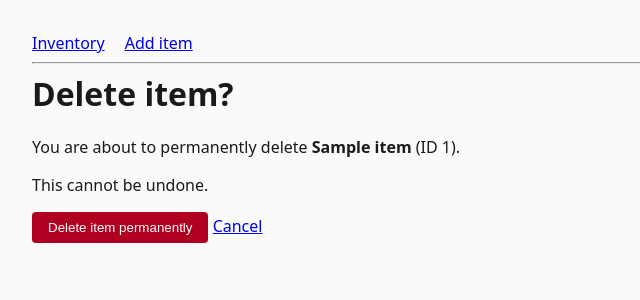
After one commit to peralese/inventory-capture, a FastAPI app: template app/templates/delete_item.html in a window 1280 px wide. The commit adds this page. Shown: the top 300 px of the page, without its empty margins (0-640 px from the left). Run offline with FastAPI, Linux system fonts and the light colour scheme; the template is opened without the code that fills it: most values are stand-ins (such as "Sample title", 1, 10 or a date in 2020).

Commit message:
Add item deletion with confirmation and ignore local imports

```diff
--- a/app/db.py
+++ b/app/db.py
@@ -213,3 +213,8 @@ def quick_update_item(conn: sqlite3.Connection, item_id: str, availability_statu
 def item_id_exists(conn: sqlite3.Connection, item_id: str) -> bool:
     row = conn.execute("SELECT 1 FROM items WHERE item_id = ?", (item_id,)).fetchone()
     return row is not None
+
+
+def delete_item(conn: sqlite3.Connection, item_id: str):
+    conn.execute("DELETE FROM items WHERE item_id = ?", (item_id,))
+    conn.commit()
--- a/app/main.py
+++ b/app/main.py
@@ -248,3 +248,27 @@ def quick_update(
     return RedirectResponse(
         url=f"/{_filter_query(return_status, return_location)}", status_code=303
     )
+
+
+@app.get("/items/{item_id}/delete")
+def delete_item_form(request: Request, item_id: str):
+    conn = db.get_connection()
+    try:
+        item = db.get_item(conn, item_id)
+    finally:
+        conn.close()
+    if item is None:
+        return RedirectResponse(url="/", status_code=303)
+    return templates.TemplateResponse(
+        "delete_item.html", {"request": request, "item": item}
+    )
+
+
+@app.post("/items/{item_id}/delete")
+def delete_item(item_id: str):
+    conn = db.get_connection()
+    try:
+        db.delete_item(conn, item_id)
+    finally:
+        conn.close()
+    return RedirectResponse(url="/", status_code=303)
--- a/app/templates/base.html
+++ b/app/templates/base.html
@@ -20,6 +20,8 @@
     .error { color: #b00020; font-weight: 600; }
     .btn { display: inline-block; padding: 0.5rem 1rem; background: #2563eb; color: #fff; text-decoration: none; border-radius: 4px; border: none; cursor: pointer; }
     select.quick { font-size: 0.85rem; }
+    .danger-link { color: #b00020; margin-left: 0.75rem; }
+    .btn-danger { background: #b00020; }
   </style>
 </head>
 <body>
--- /dev/null
+++ b/app/templates/delete_item.html
@@ -0,0 +1,11 @@
+{% extends "base.html" %}
+{% block title %}Delete Item{% endblock %}
+{% block content %}
+<h1>Delete item?</h1>
+<p>You are about to permanently delete <strong>{{ item['name'] }}</strong> (ID {{ item['item_id'] }}).</p>
+<p>This cannot be undone.</p>
+<form method="post" action="/items/{{ item['item_id'] }}/delete">
+  <button class="btn btn-danger" type="submit">Delete item permanently</button>
+  <a href="/">Cancel</a>
+</form>
+{% endblock %}
--- a/app/templates/index.html
+++ b/app/templates/index.html
@@ -73,7 +73,10 @@
       <td>{{ item['condition'] or '' }}</td>
       <td>{{ 'Yes' if item['photo_on_file'] else 'No' }}</td>
       <td>{{ item['notes'] or '' }}</td>
-      <td><a href="/items/{{ item['item_id'] }}/edit">Edit</a></td>
+      <td>
+        <a href="/items/{{ item['item_id'] }}/edit">Edit</a>
+        <a class="danger-link" href="/items/{{ item['item_id'] }}/delete">Delete</a>
+      </td>
     </tr>
     {% else %}
     <tr><td colspan="9">No items found.</td></tr>
--- a/app/templates/item_form.html
+++ b/app/templates/item_form.html
@@ -89,6 +89,9 @@
   <div class="actions">
     <button class="btn" type="submit">{% if item %}Save changes{% else %}Add item{% endif %}</button>
     <a href="/">Cancel</a>
+    {% if item and item['item_id'] %}
+    <a class="danger-link" href="/items/{{ item['item_id'] }}/delete">Delete item</a>
+    {% endif %}
   </div>
 </form>
 {% endblock %}
```
Also changed, not shown: 1 other file.
